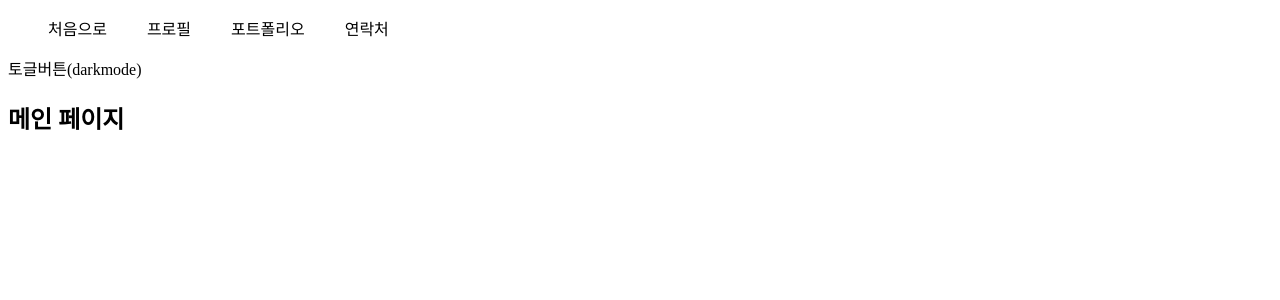
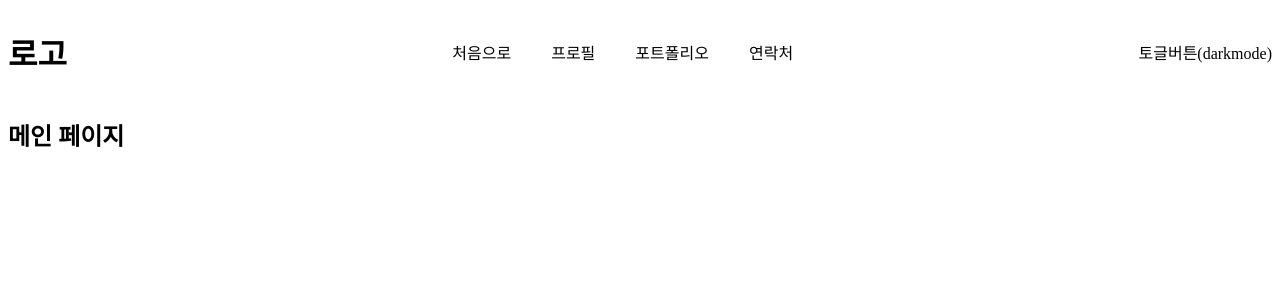
Before and after one commit to bundasse/portfolio-renewal, a Vue app: page / in a window 1280 px wide. Shown: the top 300 px of the page. Built offline with nearby package versions, Linux system fonts and the light colour scheme; a web font is replaced by a local one.

Commit message:
1209 레이아웃,CSS

```diff
--- a/src/components/NavComp.vue
+++ b/src/components/NavComp.vue
@@ -5,8 +5,9 @@ const count = ref(0)
 </script>
 
 <template>
-    <div>
-        <ul class="navBar">
+    <div class="wrapper navBar">
+        <h1>로고</h1>
+        <ul class="navList">
             <li><router-link to="/">처음으로</router-link></li>
             <li><router-link to="/profile">프로필</router-link></li>
             <li><router-link to="/portfolio">포트폴리오</router-link></li>
@@ -19,6 +20,11 @@ const count = ref(0)
 <style>
 .navBar{
     display: flex;
+    justify-content: space-between;
+    align-items: center;
+}
+.navList{
+    display: flex;
     gap:40px;
 }
 </style>
--- a/src/style.css
+++ b/src/style.css
@@ -9,3 +9,7 @@ a{
   text-decoration: none;
   color:inherit;
 }
+.wrapper{
+  max-width: 1280px;
+  margin: 0 auto;
+}
--- a/src/views/ContactView.vue
+++ b/src/views/ContactView.vue
@@ -18,7 +18,7 @@ function sendEmail() {
 </script>
 
 <template>
-  <div>
+  <div class="wrapper">
     <h2 class="title">연락처</h2>
     <form ref="form" @submit.prevent="sendEmail">
       <div>
--- a/src/views/HomeView.vue
+++ b/src/views/HomeView.vue
@@ -5,7 +5,7 @@ const count = ref(0)
 </script>
 
 <template>
-  <div>
+  <div class="wrapper">
     <h2 class="title">메인 페이지</h2>
   </div>
 </template>
--- a/src/views/PortfolioView.vue
+++ b/src/views/PortfolioView.vue
@@ -5,7 +5,7 @@ const count = ref(0)
 </script>
 
 <template>
-  <div>
+  <div class="wrapper">
     <h2 class="title">포트폴리오</h2>
   </div>
 </template>
--- a/src/views/ProfileView.vue
+++ b/src/views/ProfileView.vue
@@ -9,7 +9,7 @@ function getImageUrl(name) {
 </script>
 
 <template>
-  <div>
+  <div class="wrapper">
     <h2 class="title">프로필</h2>
     <div class="skills">
       <ul>
```
